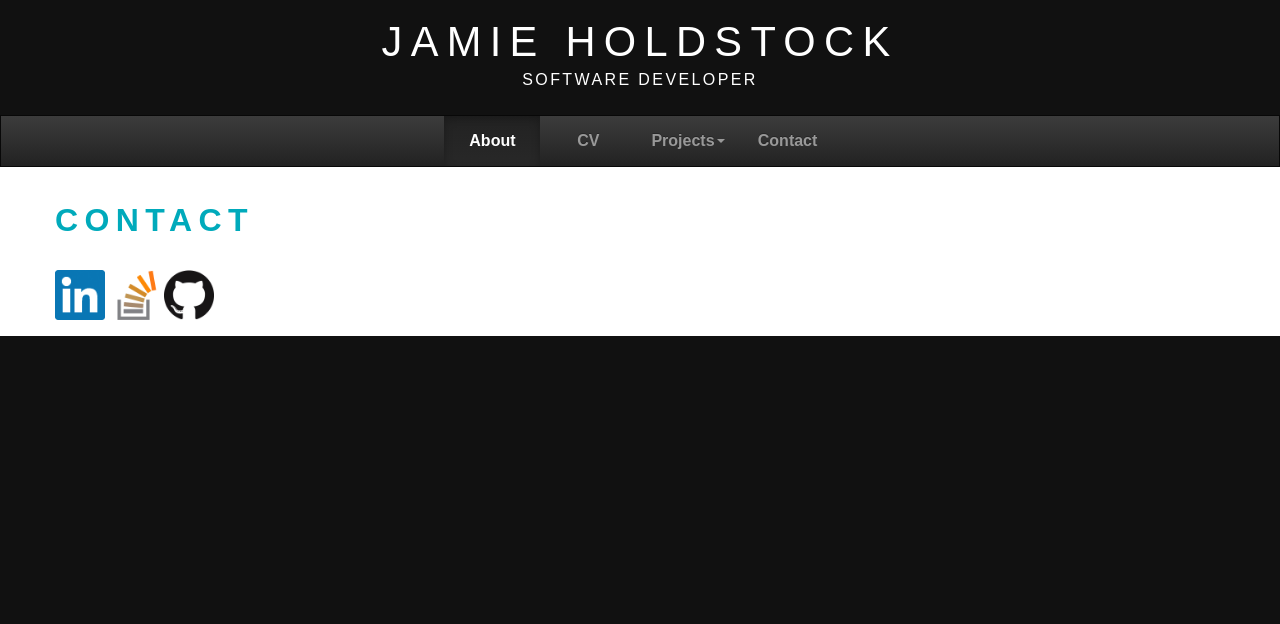
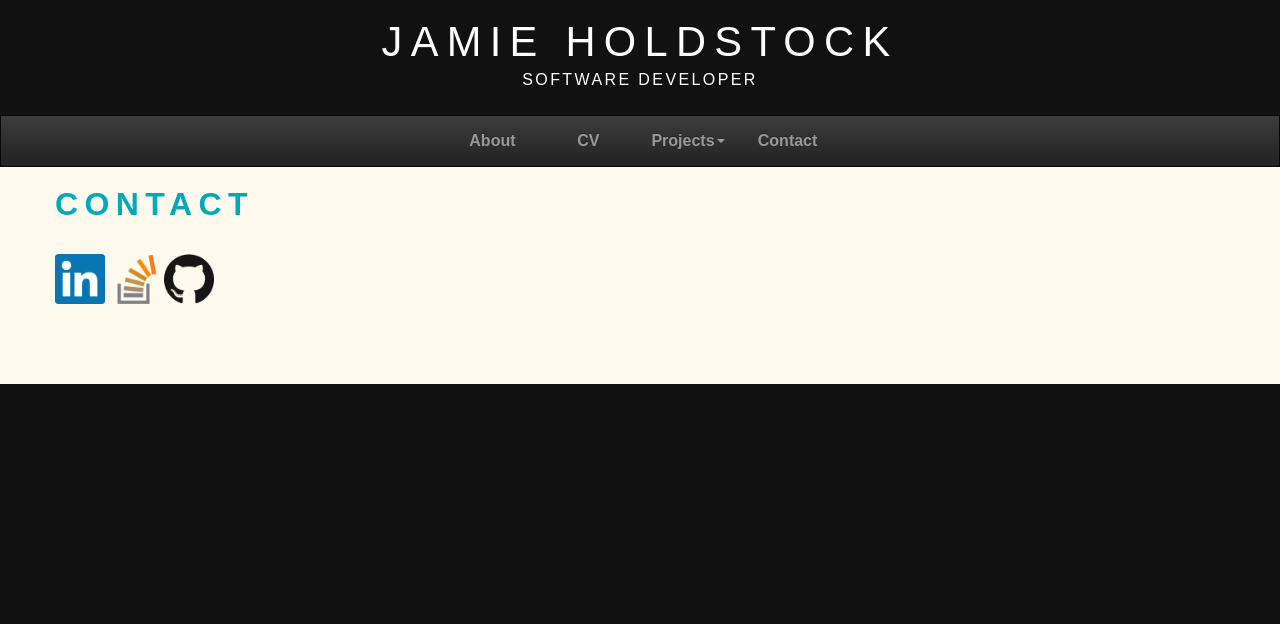
Before and after one commit to jholdstock/Website, a PHP site: template web/views/contact.twig in a window 1280 px wide. Shown: the top 624 px of the page. Run offline with PHP 8.4, Linux system fonts and the light colour scheme; the template is opened without the code that fills it, so the values that code supplies are empty; some libraries are stand-ins or nearby versions.

Commit message:
removing a load of junk - css cleanup

```diff
--- a/web/css/custom.css
+++ b/web/css/custom.css
@@ -25,6 +25,28 @@
 	line-height: 1.9em;
 }
 
+.title
+{
+	margin-bottom: 2em;
+	text-transform: uppercase;
+}
+
+.title h2
+{
+	letter-spacing: 0.20em;
+	font-weight: 700;
+	font-size: 2em;
+	color: #00AABB;
+}
+
+.title .byline
+{
+	letter-spacing: 0.15em;
+	text-transform: uppercase;
+	font-weight: 400;
+	font-size: 0.90em;
+	color: #6F6F6F;
+}
 
 a:hover {
 	text-decoration: none;
@@ -54,48 +76,15 @@
 background: -ms-linear-gradient(top,  rgba(247,154,53,0.8) 0%,rgba(210,110,31,0.8) 100%); /* IE10+ */
 background: linear-gradient(to bottom,  rgba(247,154,53,0.8) 0%,rgba(210,110,31,0.8) 100%); /* W3C */
 filter: progid:DXImageTransform.Microsoft.gradient( startColorstr='#ccf79a35', endColorstr='#ccd26e1f',GradientType=0 ); /* IE6-8 */
-
 }
 
-/* Heading Titles     */
-
-
-.title
-{
-	margin-bottom: 2em;
-	text-transform: uppercase;
-}
-
-.title h2
-{
-	letter-spacing: 0.20em;
-	font-weight: 700;
-	font-size: 2em;
-	color: #00AABB;
-}
-
-.title .byline
-{
-	letter-spacing: 0.15em;
-	text-transform: uppercase;
-	font-weight: 400;
-	font-size: 0.90em;
-	color: #6F6F6F;
-}
-
-/** WRAPPER */
-
 #wrapper {
-	background-color: #FFFFFF;
+	background-color: #FFFAED;
 }
 
 .container {
 	margin: 0px auto;
 }
-
-
-
-/* Header    */
 
 #header
 {
@@ -118,57 +107,8 @@
 	letter-spacing: 0.15em;
 }
 
-/** PAGE */
-
 #page
 {
 	position: relative;
-	padding: 1em 0em 1em 0em;
+	padding: 0em 0em 5em 0em;
 }
-
-/** CONTENT */
-
-#content
-{
-	display: inline-block;
-}
-
-
-/* Side Menu   */
-
-
-#sideMenu
-{
-	float: left;
-	width: 300px;
-}
-
-#sideMenu .title h2
-{
-	font-size: 1.6em;
-}
-
-#sideMenu .box1
-{
-	margin-bottom: 3em;
-}
-
-
-#sideMenu ul
-{
-	margin: 0;
-	padding: 0;
-	list-style: none;
-}
-
-#sideMenu li
-{
-	border-top: solid 1px #E5E5E5;
-	padding: 0.80em 0;
-}
-
-#sideMenu li:first-child
-{
-	border-top: 0;
-	padding-top: 0;
-}
--- a/web/views/about.twig
+++ b/web/views/about.twig
@@ -1,7 +1,5 @@
 {% extends "base.twig" %}
 {% block content %}
-
-	<div id="content">
 	<div class="title">
 		<h2>About</h2>
 		<span class="byline">Lorem ipsum dolor sit amet</span>
@@ -12,6 +10,4 @@
 	<p>Morbi luctus eu arcu at sodales. Quisque vestibulum ultricies hendrerit. Fusce gravida massa sed sodales laoreet. Fusce convallis faucibus aliquet. Ut vel nunc dapibus, aliquet nunc eget, consequat metus. Maecenas posuere quam id ante iaculis, eget vulputate orci rhoncus. Aenean rutrum mauris aliquet, condimentum dolor id, adipiscing lacus. Curabitur sit amet facilisis urna. Donec rutrum, tellus non dignissim semper, felis urna viverra nisl, eu pulvinar sem massa sit amet risus. Sed venenatis augue et est aliquet condimentum. </p>
 	<p>Lorem ipsum dolor sit amet, consectetur adipiscing elit. Vivamus non nisl vitae lorem lobortis tempor. Suspendisse potenti. Donec mattis quam eu mauris placerat feugiat. Vivamus porttitor consequat nibh, nec mollis ligula ullamcorper vel. Aenean quam libero, blandit sit amet vulputate non, aliquet a arcu. Sed et lorem vulputate, mattis risus consequat, lacinia leo. Phasellus et tempus justo, sed tincidunt justo. Aenean lacinia justo vel sollicitudin pellentesque. Maecenas tristique hendrerit ullamcorper. Pellentesque erat risus, rutrum eget ultricies at, aliquam sed tortor. Vestibulum pulvinar leo eu nibh ornare, sed varius dolor ornare.</p>
 	<p>Morbi luctus eu arcu at sodales. Quisque vestibulum ultricies hendrerit. Fusce gravida massa sed sodales laoreet. Fusce convallis faucibus aliquet. Ut vel nunc dapibus, aliquet nunc eget, consequat metus. Maecenas posuere quam id ante iaculis, eget vulputate orci rhoncus. Aenean rutrum mauris aliquet, condimentum dolor id, adipiscing lacus. Curabitur sit amet facilisis urna. Donec rutrum, tellus non dignissim semper, felis urna viverra nisl, eu pulvinar sem massa sit amet risus. Sed venenatis augue et est aliquet condimentum. </p>
-	</div>
-
 {% endblock %}
--- a/web/views/base.twig
+++ b/web/views/base.twig
@@ -42,25 +42,14 @@
 	</head>
 
 	<body>
-
-		<div id="wrapper">
-
 		<div id="header" class="container-fluid">
 			<h1>Jamie Holdstock</h1>
 			<p>Software Developer</p>
 		</div>
 
+		<div id="wrapper">
 			<nav class="navbar navbar-inverse" role="navigation" >
 				<div class="container-fluid">
-					<div class="navbar-header">
-						<button type="button" class="navbar-toggle" data-toggle="collapse" data-target="#nav_bar">
-							<span class="icon-bar"></span>
-							<span class="icon-bar"></span>
-							<span class="icon-bar"></span>
-						</button>
-					</div>
-
-					<div class="collapse navbar-collapse" id="nav_bar">
 					<ul class="nav navbar-nav">
 						<li id="about"><a href="{{ url("about") }}">About</a>
 						<li id="cv"><a href="{{ url("cv") }}">CV</a>
@@ -74,7 +63,6 @@
 						<li id="contact"><a href="{{ url("contact") }}">Contact</a>
 						</li>
 					</ul>
-					</div>
 				</div>
 			</nav>
 
@@ -92,7 +80,7 @@
 
 		<script>
 			var set = false;
-			$("#nav_bar li").each(function() {
+			$(".navbar li").each(function() {
 				if ($(location).attr('pathname') == "/"+$(this).attr("id"))
 				{
 					$(this).addClass("active");
--- a/web/views/contact.twig
+++ b/web/views/contact.twig
@@ -1,13 +1,9 @@
 {% extends "base.twig" %}
 {% block content %}
-
-	<div id="content">
-		<div class="title">
-			<h2>Contact</h2>
-		</div>
-		<a href="http://uk.linkedin.com/in/jamieholdstock"><img src="/img/li.png" width="50px" height="50px"/></a>
-		<a href="http://stackoverflow.com/users/1428338/jamie-holdstock"><img src="/img/so.png" width="50px" height="50px"/></a>
-		<a href="https://github.com/jholdstock"><img src="/img/gh.png" width="50px" height="50px"/></a>
+	<div class="title">
+		<h2>Contact</h2>
 	</div>
-
+	<a href="http://uk.linkedin.com/in/jamieholdstock"><img src="/img/li.png" width="50px" height="50px"/></a>
+	<a href="http://stackoverflow.com/users/1428338/jamie-holdstock"><img src="/img/so.png" width="50px" height="50px"/></a>
+	<a href="https://github.com/jholdstock"><img src="/img/gh.png" width="50px" height="50px"/></a>
 {% endblock %}
```
Also changed, not shown: web/views/cv.twig (+5 -19 lines), web/views/projects.twig (+5 -19 lines). Lines whose indentation alone changed are shown as unchanged.
